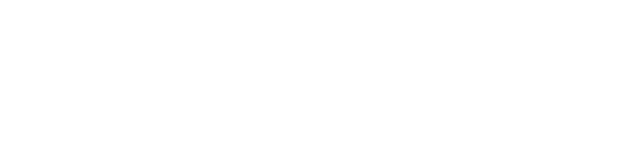
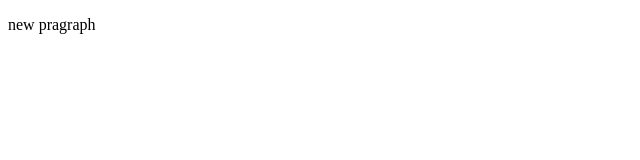
Before and after one commit to prakashsaran/SolarCalculator, a plain HTML site: page index.html in a window 1280 px wide. Shown: the whole page, without its empty margins (0-640 px from the left). Drawn offline with Linux system fonts and the light colour scheme.

Commit message:
update index.html

```diff
--- a/index.html
+++ b/index.html
@@ -4,6 +4,6 @@
 	<title>Test push</title>
 </head>
 <body>
-
+<p>new pragraph</p>
 </body>
 </html>
```
